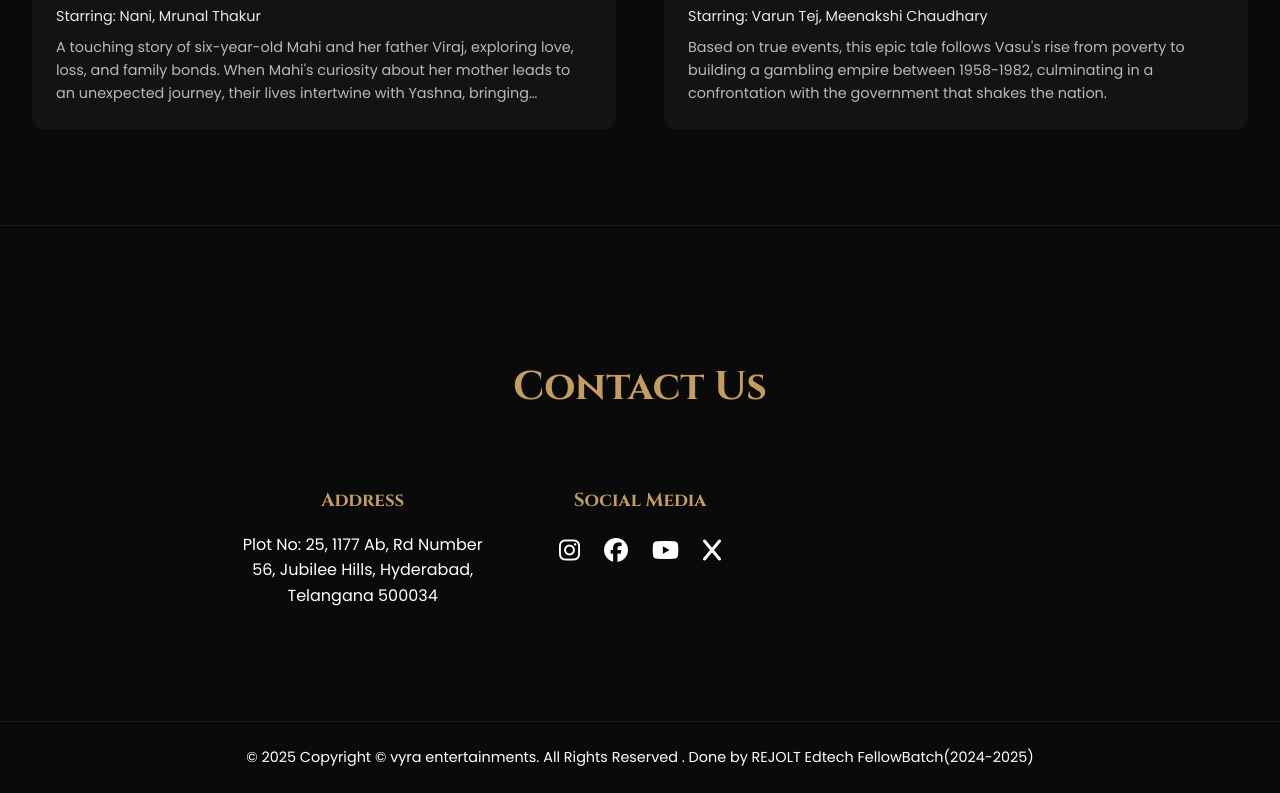
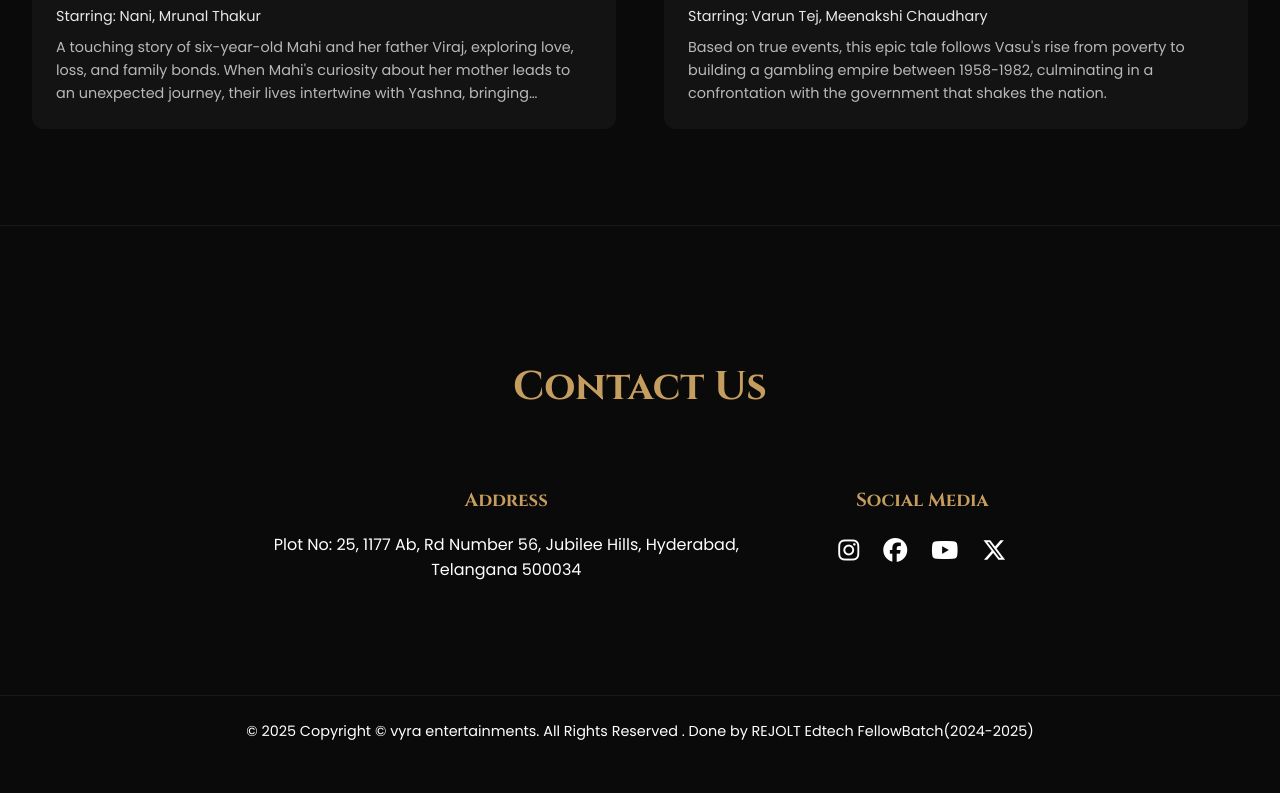
Before and after one commit to rushikesh2k04/Vyra, an Astro site: page / in a window 1280 px wide. Shown: the part 3646-4439 px from the top of the page. After the commit the page ends 4413 px from the top, so only its background shows below. Built offline with nearby package versions, Linux system fonts and the light colour scheme; Astro itself is replaced by a stand-in of ours.

Commit message:
Update Contact.astro
updated twitter logo

```diff
--- a/src/components/Contact.astro
+++ b/src/components/Contact.astro
@@ -22,7 +22,7 @@
               <i class="fab fa-youtube"></i>
             </a>
             <a href="https://x.com/vyraents" target="_blank" titile="X">
-              <i class="fab fa-x"></i>
+              <i class="fa-brands fa-x-twitter"></i>
             </a>
           </div>
         </div>
@@ -54,10 +54,11 @@
     margin: 0 auto;
   }
   .info {
-    display: grid;
+    display: flex;
     grid-template-columns: repeat(3, 1fr);
     gap: 2rem;
     text-align: center;
+    justify-content: space-around;
   }
   .info-item h3 {
     color: rgb(var(--accent));
```
